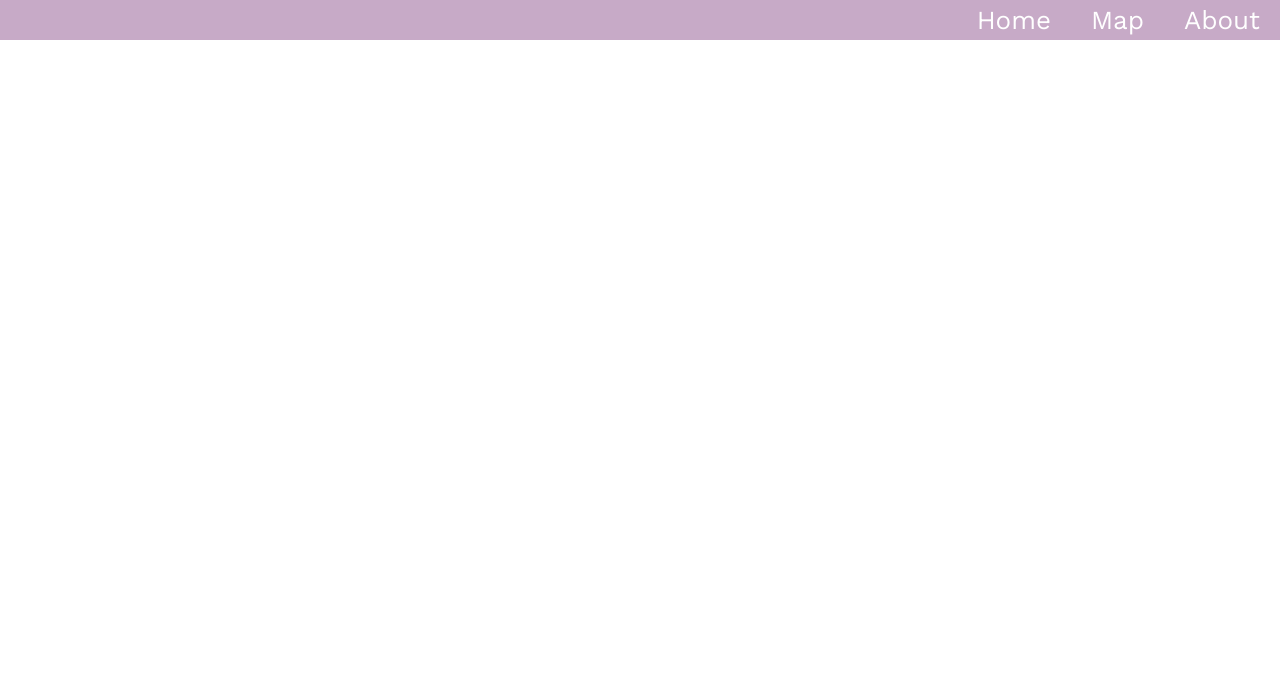
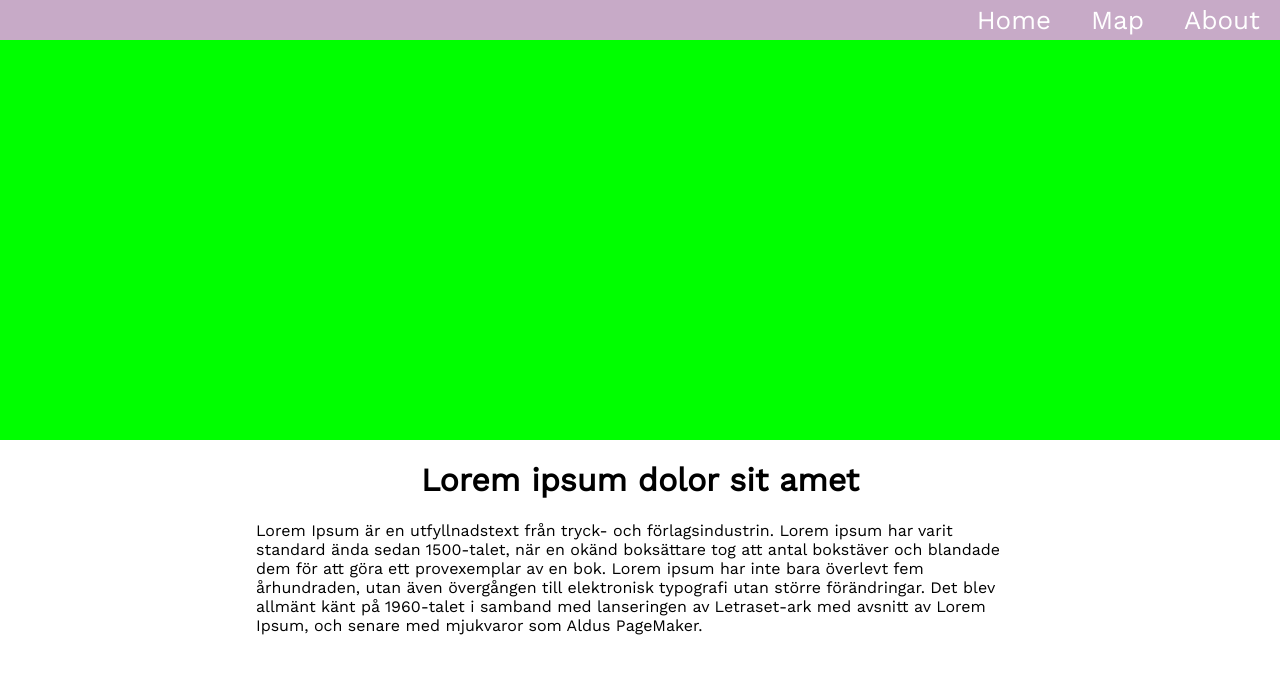
Before and after one commit to atemmel/good-tech-hack-2019, a PHP site: page / in a window 1280 px wide. Shown: the top 674 px of the page. Run offline with PHP 8.4, Linux system fonts and the light colour scheme.

Commit message:
Skelettutbyggnad

```diff
--- a/index.html
+++ b/index.html
@@ -12,5 +12,11 @@
 		<a href="#">Map</a>
 		<a href="#">Home</a>
 	</div>
+	<div id="banner">
+	</div>
+	<div id="content">
+		<h1>Lorem ipsum dolor sit amet</h1>
+		Lorem Ipsum är en utfyllnadstext från tryck- och förlagsindustrin. Lorem ipsum har varit standard ända sedan 1500-talet, när en okänd boksättare tog att antal bokstäver och blandade dem för att göra ett provexemplar av en bok. Lorem ipsum har inte bara överlevt fem århundraden, utan även övergången till elektronisk typografi utan större förändringar. Det blev allmänt känt på 1960-talet i samband med lanseringen av Letraset-ark med avsnitt av Lorem Ipsum, och senare med mjukvaror som Aldus PageMaker.
+	</div>
 </body>
 </html>
--- a/main.css
+++ b/main.css
@@ -1,5 +1,6 @@
 body {
 	margin: 0px;
+	font-family: 'Work Sans', sans-serif;
 }
 
 #navigation {
@@ -14,10 +15,25 @@ body {
 	text-align: center;
 	padding: 5px 20px;
 	text-decoration: none;
-	font-family: 'Work Sans', sans-serif;
 	font-size: 26px;
 }
 
 #navigation a:hover {
 	background: #7a697a;
 }
+
+#banner {
+	width: 100%;
+	background: #0F0;
+	height: 400px;
+}
+
+#content {
+	left: 20%;
+	width: 60%;
+	position: relative;
+}
+
+#content h1 {
+	text-align: center;
+}
```
